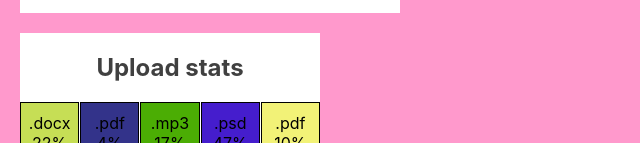
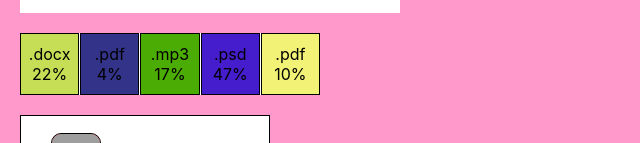
Before and after one commit to Heveliev/goit-react-hw-01-components, a React (Create React App) app: page / in a window 1280 px wide. Shown: the part 503-646 px from the top of the page, without its empty margins (0-640 px from the left). Built offline with nearby package versions, Linux system fonts and the light colour scheme; grey boxes are pictures that could not be loaded.

Commit message:
fix render title in upload stats

```diff
--- a/src/components/App.jsx
+++ b/src/components/App.jsx
@@ -20,7 +20,7 @@ export const App = () => {
       followers={stats.followers}
       views={stats.views}
       likes={stats.likes}/>
-    <UploadStats title="Upload stats"/>
+    <UploadStats  />
     <FriendList friends={friends}/>
     <TransactionHistory transactions={transactions}/>
     </div>
--- a/src/components/UploadStats/UploadStats.jsx
+++ b/src/components/UploadStats/UploadStats.jsx
@@ -5,7 +5,7 @@ import data from '../data/data.json';
 
 export const UploadStats = ({title}) =>{
     return (<section className={css.statistics}>
-    <h2 className={css.title}>{title}</h2>
+    {title ? <h2 className={css.title}>{title}</h2>: ''}
     <ul className={css.stat_list}>
         {data.map(event=>(
         <Statistics
```
